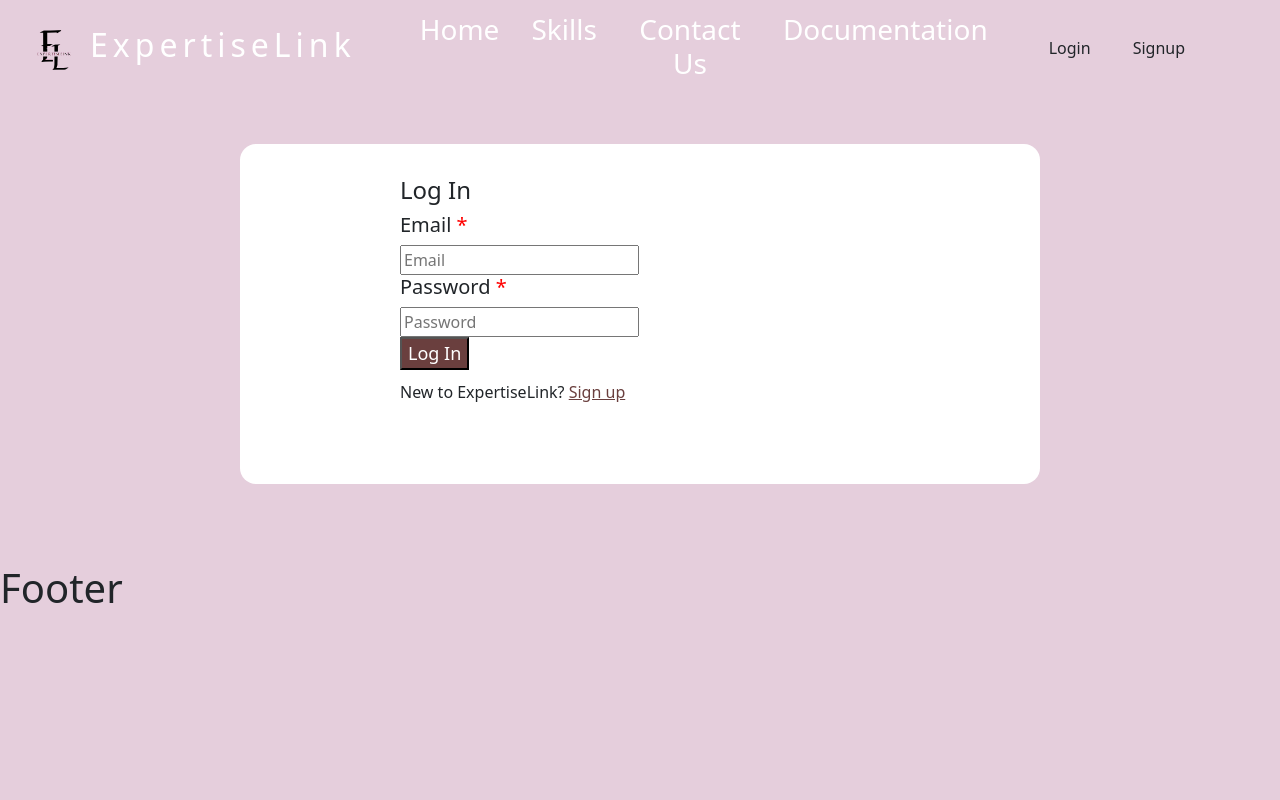
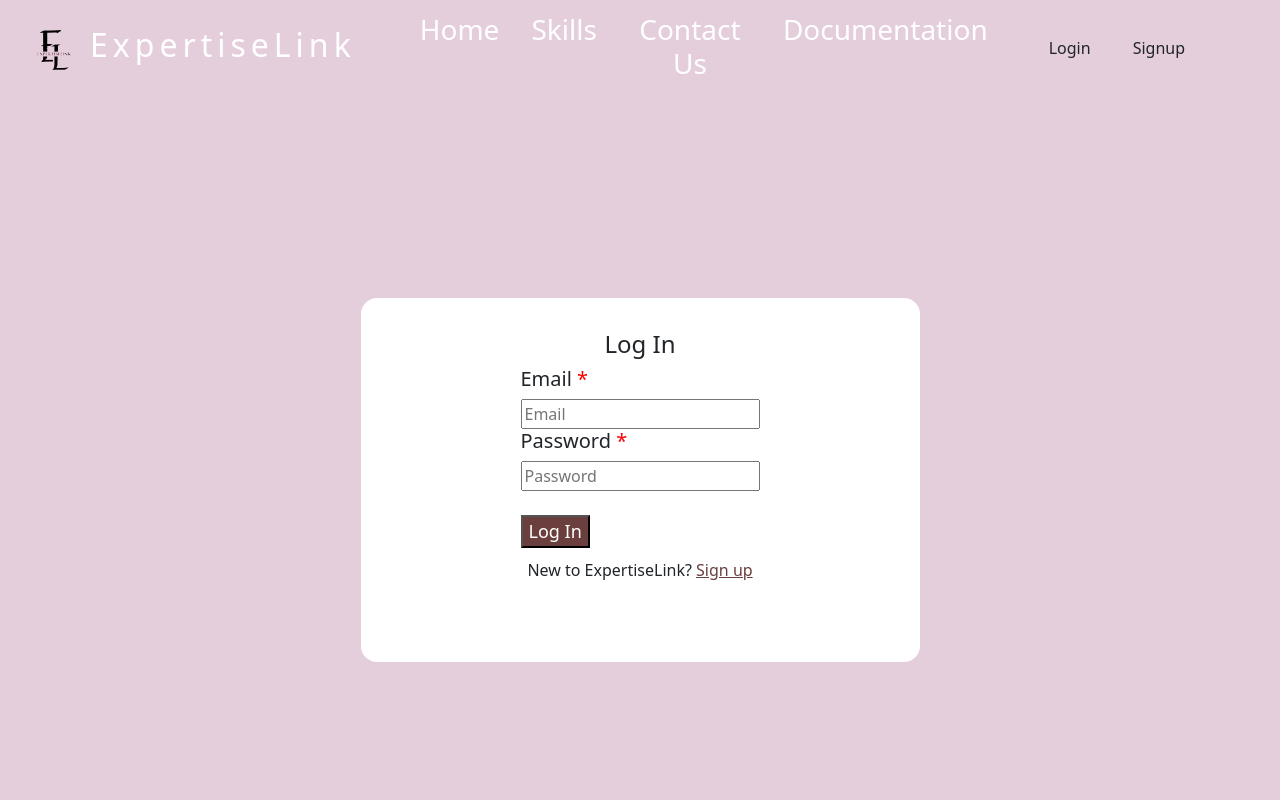
Before and after one commit to qirratfatyma/ExpertiseLink, a React (Create React App) app: page /login in a window 1280 px wide. Shown: the top 800 px of the page. Built offline with nearby package versions, Linux system fonts and the light colour scheme.

Commit message:
Log In Final

```diff
--- a/src/components/Login.jsx
+++ b/src/components/Login.jsx
@@ -2,9 +2,9 @@ import React from "react";
 
 function Login() {
   return (
-    <div className="Login-container">
+    <div className="Login-container" style={{ display: "flex", justifyContent: "center", alignItems: "center", height: "100vh" }}>
       <form className="form-container">
-        <h2 style={{ textAlign: "left", fontSize: "24px" }}>Log In</h2>
+        <h2 style={{ textAlign: "center", fontSize: "24px" }}>Log In</h2>
 
         <div className="form-section">
           <label htmlFor="email">
@@ -37,12 +37,12 @@ function Login() {
             required
           />
         </div>
-
+        <br></br>
         <button type="submit" style={{ fontSize: "18px", backgroundColor: "#6a3f3e", color: "white" }}>
           Log In
         </button>
 
-        <p style={{ textAlign: "left", marginTop: "10px" }}>
+        <p style={{ textAlign: "center", marginTop: "10px" }}>
           New to ExpertiseLink?{" "}
           <a href="/signup" style={{ color: "#6a3f3e", textDecoration: "underline" }}>
             Sign up
```
